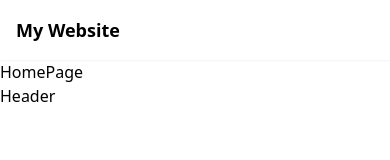
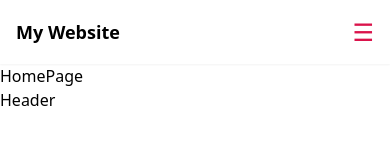
Before and after one commit to Muhammad-Devel/order-platform-3, a React (Vite) app: page / in a window 390 px wide. Shown: the top 160 px of the page. Built offline with nearby package versions, Linux system fonts and the light colour scheme.

Commit message:
edit navbar

```diff
--- a/src/components/NavBar.jsx
+++ b/src/components/NavBar.jsx
@@ -3,7 +3,7 @@ import { useState } from "react"; // Responsive menyuni boshqarish uchun hook
 
 function NavBar() {
   const [isOpen, setIsOpen] = useState(false);
-
+  const [links, setLinks] = useState()
   return (
     <nav className="bg-white p-4 shadow-sm">
       <div className="flex justify-between items-center">
@@ -11,7 +11,7 @@ function NavBar() {
         <div>
           <button
             onClick={() => setIsOpen(!isOpen)}
-            className="text-white md:hidden"
+            className="text-claret-600 text-2xl text-bold md:hidden"
           >
             {/* Mobil menyu tugmasi */}☰
           </button>
@@ -26,8 +26,8 @@ function NavBar() {
               to="/"
               className={({ isActive }) =>
                 isActive
-                  ? "text-claret-600 font-bold border-b-2 border-blue-500"
-                  : "text-gray-300 hover:text-claret-700"
+                  ? "text-claret-600 font-bold border-b-2 border-blue-500 tranform delay-150"
+                  : "text-gray-300 hover:text-claret-700 hover:transition-all"
               }
               end
             >
```
